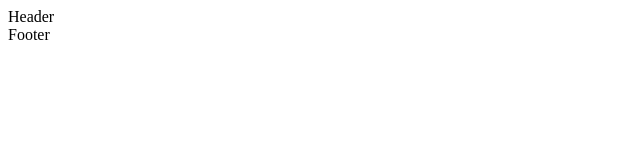
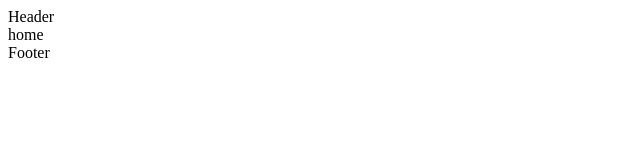
Before and after one commit to marianaoliveira1/Dogs, a React (Create React App) app: page / in a window 1280 px wide. Shown: the top 160 px of the page, without its empty margins (0-640 px from the left). Built offline with nearby package versions, Linux system fonts and the light colour scheme.

Commit message:
rotas criadas

```diff
--- a/src/App.js
+++ b/src/App.js
@@ -1,12 +1,23 @@
+import { BrowserRouter, Routes, Route } from 'react-router-dom'
+
 import Footer from "./Components/Footer";
 import Header from "./Components/Header";
+import Home from './pages/Home';
+import Login from './pages/Login';
 
 
 function App() {
   return (
     <div>
-     <Header />
-     <Footer />
+      <BrowserRouter>
+        <Header />
+          <Routes>
+            <Route path='/' element={ <Home />} />
+            <Route path='/login' element={ <Login />} />
+          </Routes>
+        <Footer />
+      </BrowserRouter>
+
     </div>
   );
 }
--- /dev/null
+++ b/src/pages/Home.js
@@ -0,0 +1,7 @@
+import React from 'react'
+
+export default function Home() {
+  return (
+    <div>home</div>
+  )
+}
--- /dev/null
+++ b/src/pages/Login.js
@@ -0,0 +1,7 @@
+import React from 'react'
+
+export default function Login() {
+  return (
+    <div>Login</div>
+  )
+}
```
